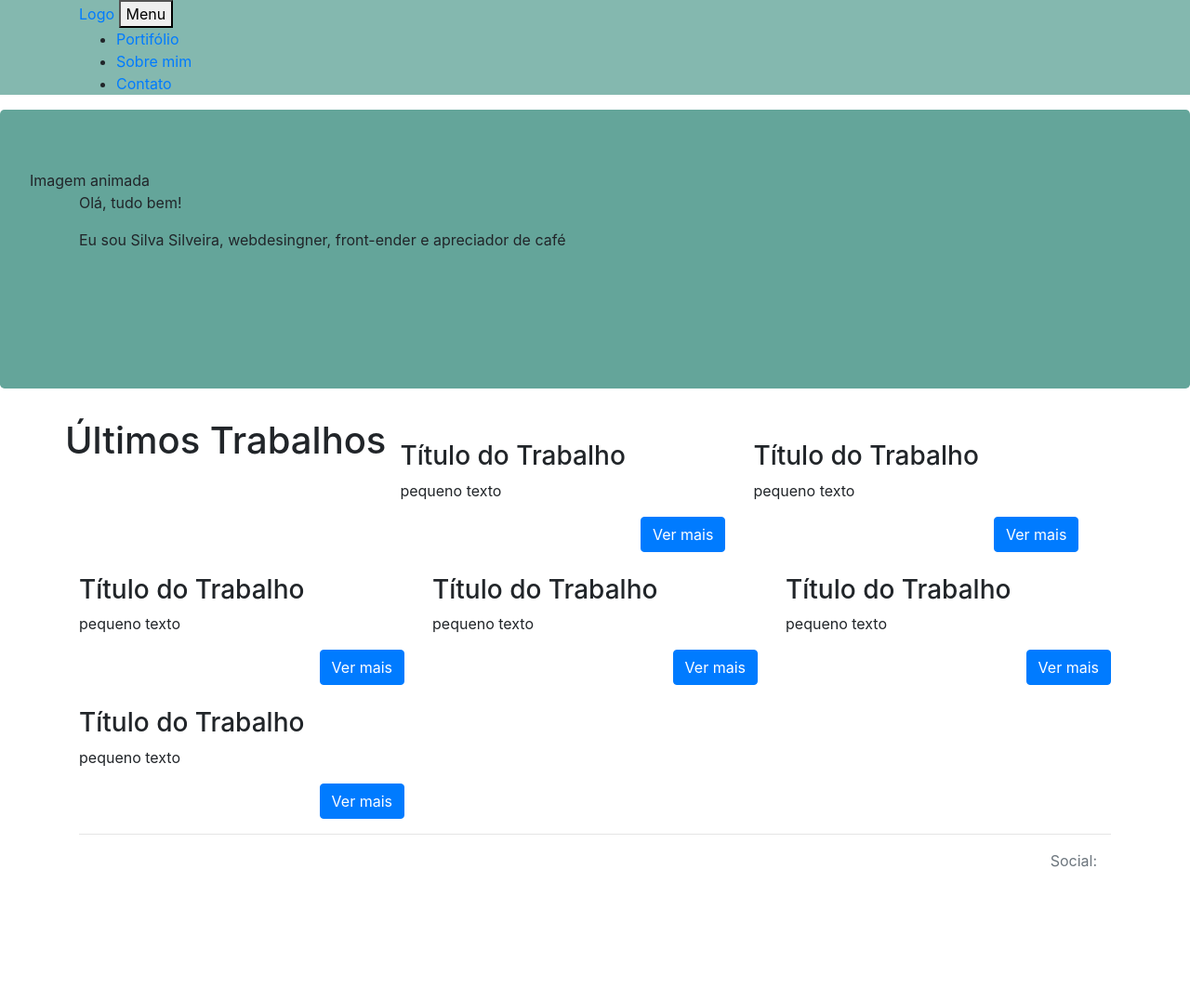
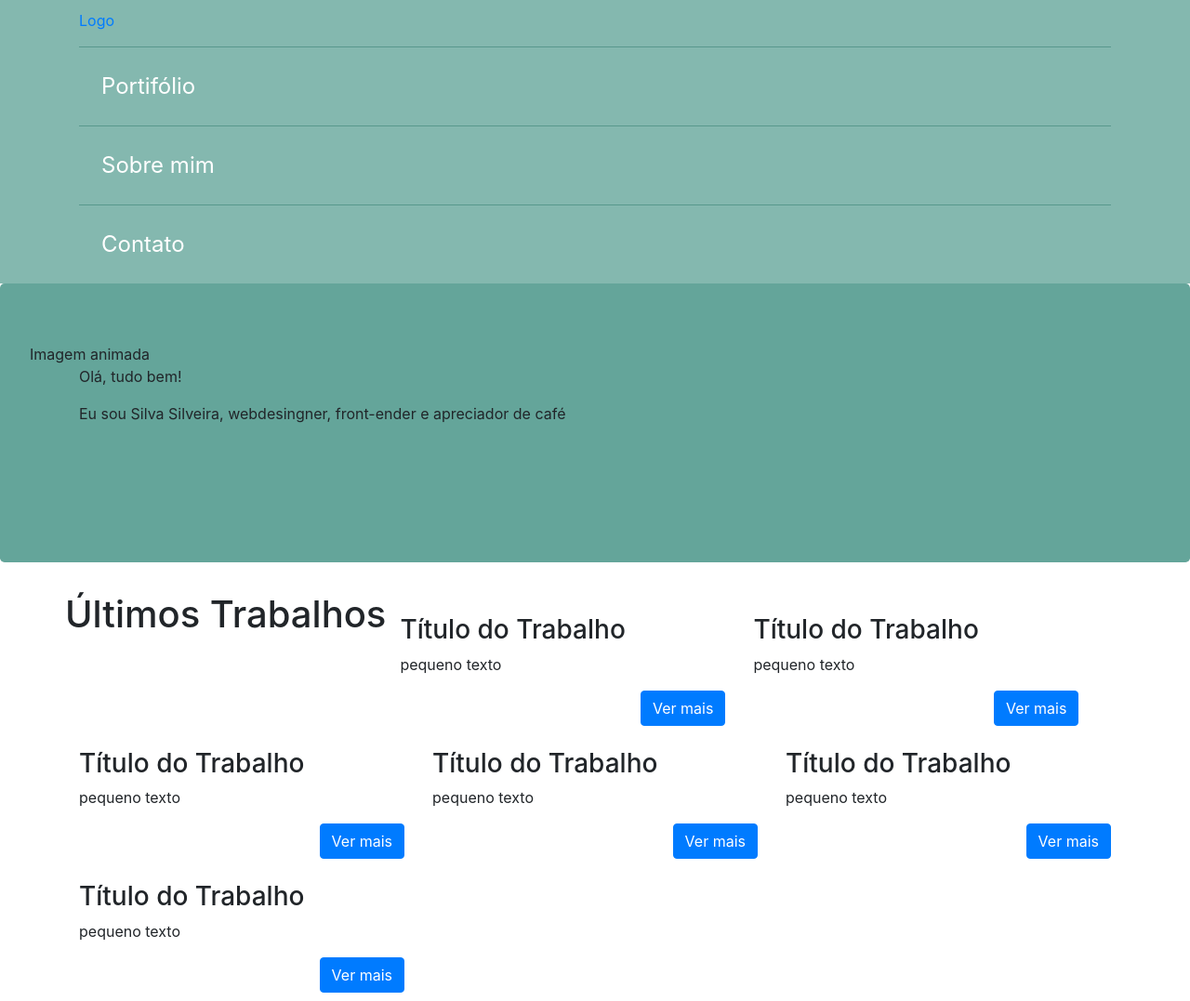
Before and after one commit to WescleyMartins1988/Front-End, a website: page src/index.html in a window 1280 px wide. Shown: the top 1077 px of the page at 93% size. Drawn offline with Linux system fonts and the light colour scheme.

Commit message:
Update the scss

```diff
--- a/src/index.html
+++ b/src/index.html
@@ -1,5 +1,5 @@
 <!DOCTYPE html>
-<html lang="en">
+<html lang="en" class="no-js">
 <head>
     <meta charset="UTF-8">
     <meta name="viewport" content="width=device-with">
@@ -14,7 +14,7 @@
             <a href="index.html" class="header-nav__logo">Logo</a>
             <button class="header-nav__hamburgger" type="button">
                 <div class="header-nav__hamburggerParties">Menu</div></button>
-            <ul class="header-nav__menu--opened">
+            <ul class="header-nav__menu">
                 <li><a href="#">Portifólio</a></li>
                 <li><a href="#">Sobre mim</a></li>
                 <li><a href="#">Contato</a></li>
--- a/src/sass/_partials/_header-nav.scss
+++ b/src/sass/_partials/_header-nav.scss
@@ -1,6 +1,33 @@
 .header-nav{
     background-color: lighten($main-color, 10%);
+
     &__logo{
         display: inline-block;
+        max-width: 350px;
+        height: 50px;
+        position: relative;
+        top: 10px;
+    }
+
+    &__hamburgger{
+        display: none;
+    }
+
+    &__menu{
+         list-style: none;
+         margin: 0;
+         padding: 0;
+
+        a{
+            color: white;
+            display: block;
+            font-size: 1.5em;
+            border-top: 1px solid darken($main-color, 5%);
+            padding: 1em;
+
+            &:hover{
+                background: darken($main-color, 3%);
+            }
+        }
     }
 }
```
Also changed, not shown: src/css/main.css.
